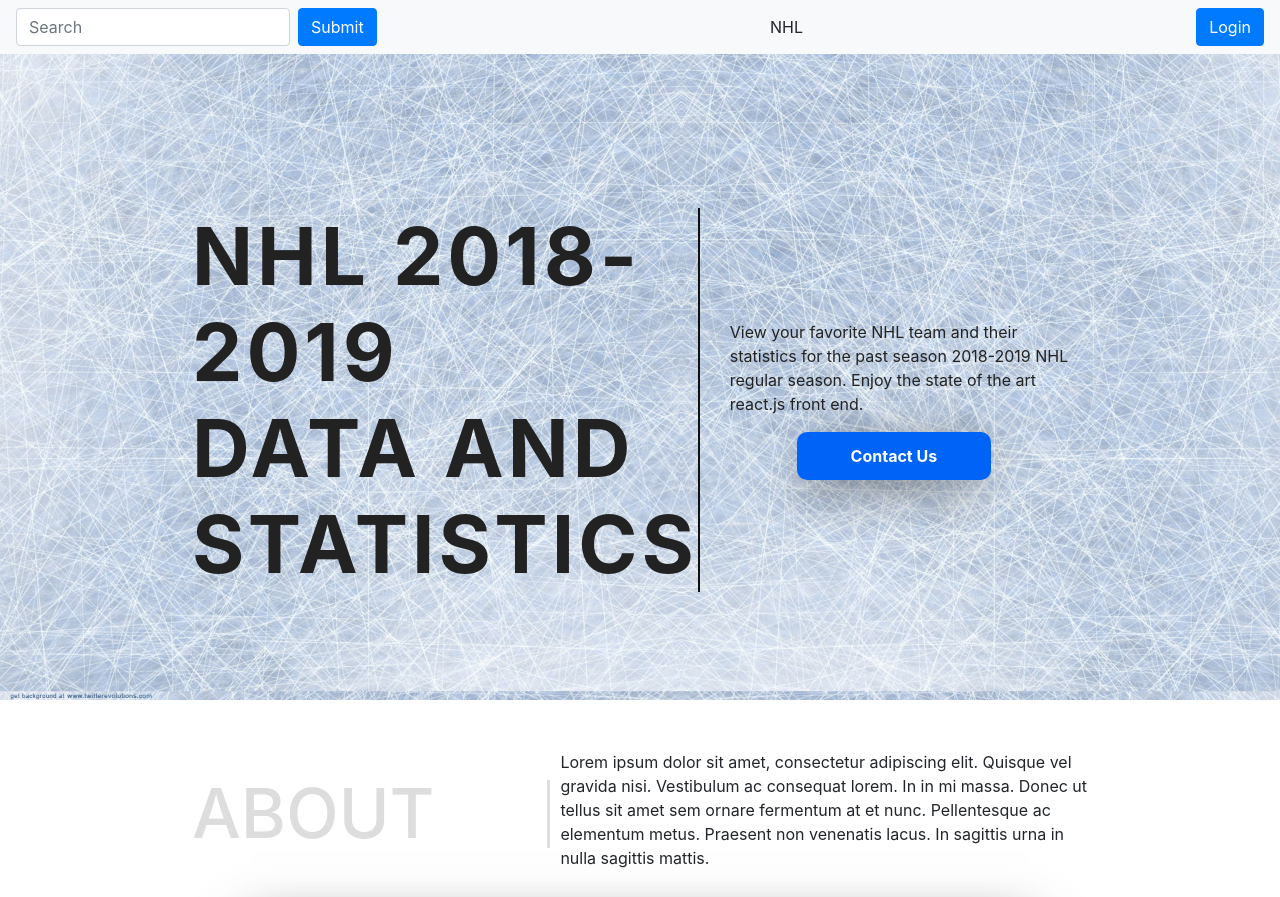
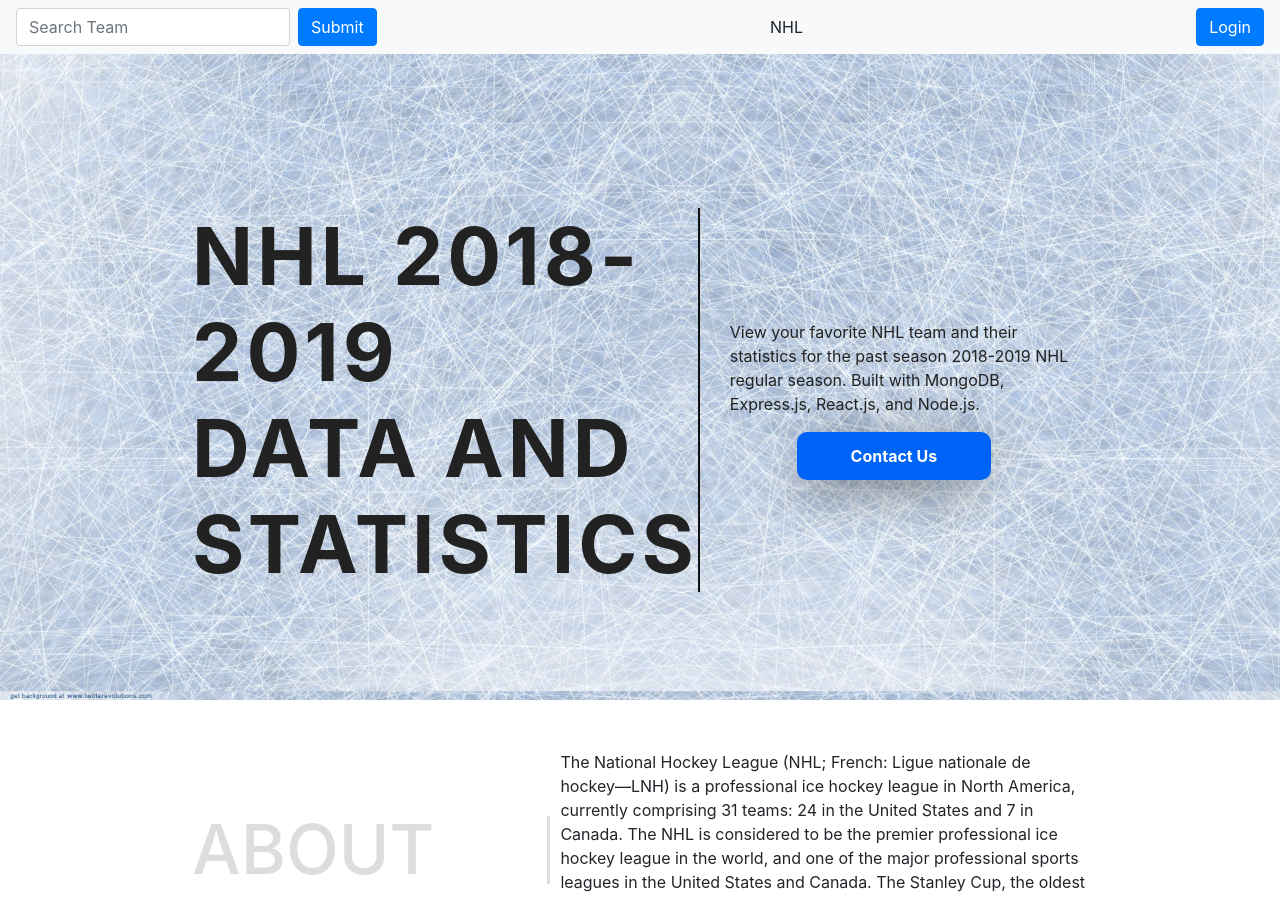
Before and after one commit to nehamallama/NHL, a React (Create React App) app: page / in a window 1280 px wide. Shown: the top 897 px of the page. Built offline with nearby package versions, Linux system fonts and the light colour scheme; no server answers.

Commit message:
updates to do section

```diff
--- a/src/components/Caro.js
+++ b/src/components/Caro.js
@@ -30,15 +30,9 @@
 
                     </Carousel>
 
-                    <Button variant="primary">Go somewhere</Button>
+
                 </Card.Body>
             </Card>
-
-
-
-
-
-
 
         );
 
--- a/src/components/Header.js
+++ b/src/components/Header.js
@@ -2,6 +2,8 @@
 
 import 'bootstrap/dist/css/bootstrap.css';
 import Nav from "./Nav";
+import { SocialIcon } from 'react-social-icons';
+
 export default class Header extends React.PureComponent {
 
     render() {
@@ -12,7 +14,7 @@
                 <div className="head">
                     <h1>NHL 2018-2019< br/> Data and Statistics</h1>
                     <div>
-                        <p>View your favorite NHL team and their statistics for the past season 2018-2019 NHL regular season. Enjoy the state of the art react.js front end.</p>
+                        <p>View your favorite NHL team and their statistics for the past season 2018-2019 NHL regular season. Built with MongoDB, Express.js, React.js, and Node.js.</p>
                         <div><a className="contact" href="#">Contact Us</a></div>
                     </div>
                 </div>
--- a/src/components/Main.js
+++ b/src/components/Main.js
@@ -4,6 +4,7 @@
     Table
 } from 'react-bootstrap';
 import NavLink from "react-bootstrap/NavLink";
+
 export default class Main extends Component {
     constructor(props) {
         super(props);
@@ -25,8 +26,6 @@
             countLossesCentral:1,
             countLossesMetro:-17,
             countLossesPacific: 6,
-
-
         }
     }
     async componentDidMount() {
@@ -84,7 +83,7 @@
                 <section className="intro">
                     <h2 > about  </h2>
                     <div>
-                        <p>Lorem ipsum dolor sit amet, consectetur adipiscing elit. Quisque vel gravida nisi. Vestibulum ac consequat lorem. In in mi massa. Donec ut tellus sit amet sem ornare fermentum at et nunc. Pellentesque ac elementum metus. Praesent non venenatis lacus. In sagittis urna in nulla sagittis mattis.</p>
+                        <p>The National Hockey League (NHL; French: Ligue nationale de hockey—LNH) is a professional ice hockey league in North America, currently comprising 31 teams: 24 in the United States and 7 in Canada. The NHL is considered to be the premier professional ice hockey league in the world, and one of the major professional sports leagues in the United States and Canada. The Stanley Cup, the oldest professional sports trophy in North America, is awarded annually to the league playoff champion at the end of each season.</p>
                     </div>
                 </section>
                     <Caro/>
@@ -102,27 +101,21 @@
                                 </tr>
                                 </thead>
                                     <tbody>
-
                                         {/*for each listValue in the slice, add a corresponding wins# from the win state*/}
                                         {/*create a global state value and set it to */}
-
                                         {this.state.teamRank.slice(0,8).map(( listValue, index ) => {
                                             this.state.countWinsMetro = this.state.countWinsMetro + 1;
                                             this.state.countLossesMetro =this.state.countLossesMetro + 1;
-
                                             return (
                                                 <tr key={index}>
                                                 <td>{index+1}</td>
                                                 <NavLink>{listValue }</NavLink>
                                                 <td>{this.state.timmy[this.state.countWinsMetro]}</td>
                                                 <td>{this.state.losses[this.state.countLossesMetro]}</td>
-
-
                                                 </tr>
                                             );
                                     })
                                         }
-
                                     </tbody>
                                 </Table>
                         </div><div className="service-one">
--- a/src/components/Nav.js
+++ b/src/components/Nav.js
@@ -10,10 +10,9 @@
 
     render() {
         return (
-
                 <Navbar className="bg-light justify-content-between">
                     <Form inline>
-                        <FormControl type="text" placeholder="Search" className=" mr-sm-2" />
+                        <FormControl type="text" placeholder="Search Team" className=" mr-sm-2" />
                         <Button type="submit">Submit</Button>
                     </Form>
                     <Form >
@@ -25,10 +24,6 @@
                         <Button type="submit">Login</Button>
                     </Form>
                 </Navbar>
-
-
-
-
         );
     }
 
```
Also changed, not shown: src/App.js (+8 -2 lines).
